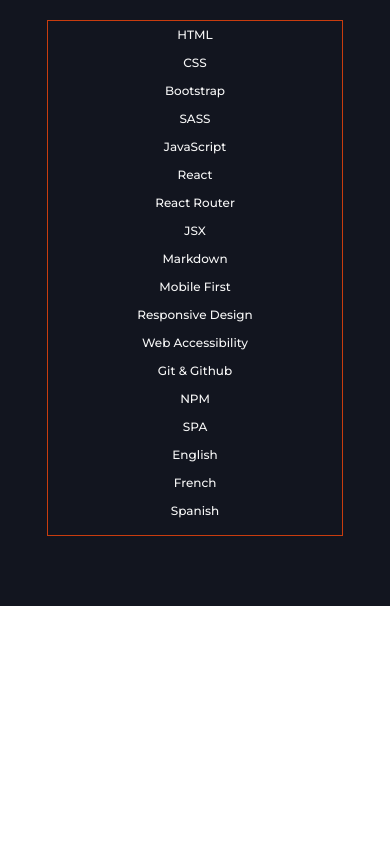
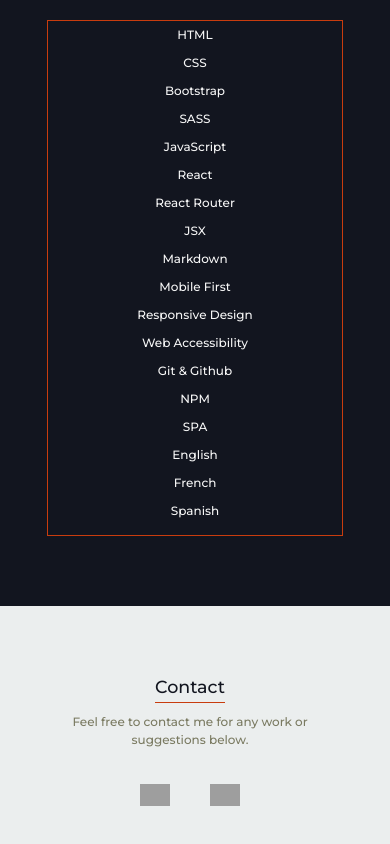
Before and after one commit to darubiomunoz/darubiomunoz.github.io, a React (Create React App) app: page / in a window 390 px wide. Shown: the part 2565-3409 px from the top of the page. Before the commit the page ends 3171 px from the top, so only its background shows below. Built offline with nearby package versions, Linux system fonts and the light colour scheme; no server answers; grey boxes are pictures that could not be loaded.

Commit message:
Contact page done accessible and responsive

```diff
--- a/src/components/styles/Hero.css
+++ b/src/components/styles/Hero.css
@@ -60,7 +60,7 @@
     }
 }
 
-@media screen and (min-width: 275px) {
+@media screen and (min-width: 375px) {
     .hero__icon--social {
         width: 3rem;
     }
--- a/src/pages/Contact.js
+++ b/src/pages/Contact.js
@@ -1,5 +1,46 @@
-import React from 'react';
+import React from "react";
+import "./styles/Contact.css";
 
-const Contact = () => {}
+import LinkedInIcon from "../assets/icons/icon-linkedin.svg";
+import GmailIcon from "../assets/icons/icon-gmail.svg";
+
+const Contact = () => (
+  <div id="contact" className="contact">
+    <h3 className="contact__title" tabIndex="0">
+      Contact
+    </h3>
+    <p className="contact__subtitle mt-3" tabIndex="0">
+      Feel free to contact me for any work or suggestions below.
+    </p>
+    <ul className="hero__list--social">
+      <li className="hero__list--item">
+        <a
+          href="https://www.linkedin.com/in/darmdev/"
+          target="_blank"
+          rel="noreferrer"
+        >
+          <img
+            className="hero__icon--social"
+            src={LinkedInIcon}
+            alt="LinkedIn. Press enter to visit my LinkedIn profile"
+          />
+        </a>
+      </li>
+      <li className="hero__list--item">
+        <a
+          href="mailto:darubiomunoz@gmail.com"
+          target="_blank"
+          rel="noreferrer"
+        >
+          <img
+            className="hero__icon--social"
+            src={GmailIcon}
+            alt="Gmail. Press enter to send me an email to my Gmail account"
+          />
+        </a>
+      </li>
+    </ul>
+  </div>
+);
 
 export default Contact;
--- /dev/null
+++ b/src/pages/styles/Contact.css
@@ -0,0 +1,70 @@
+.contact {
+  width: 100%;
+  height: 100%;
+  padding: 7rem 2rem 7rem 1rem;
+  display: flex;
+  flex-direction: column;
+  align-items: center;
+  justify-content: center;
+  background-color: var(--color-option7);
+}
+
+.contact__title {
+  margin: 0;
+  padding-bottom: 0.5rem;
+  border-bottom: 1px solid var(--color-option4);
+  color: var(--color-option1);
+}
+
+.contact__subtitle {
+  width: 85%;
+  line-height: 1.8rem;
+  text-align: center;
+  font-size: var(--font-size-regular);
+  font-weight: var(--font-weight-normal);
+  color: var(--color-option3);
+}
+
+.hero__list--social {
+  width: 50%;
+  margin-top: 1.5rem;
+  display: flex;
+  justify-content: space-evenly;
+}
+
+.hero__icon--social {
+  width: 1.5rem;
+}
+
+@media screen and (min-width: 280px) {
+  .hero__list--social {
+    margin-top: 2.5rem;
+  }
+
+  .hero__icon--social {
+    width: 2rem;
+  }
+}
+
+@media screen and (min-width: 375px) {
+  .hero__icon--social {
+    width: 3rem;
+  }
+}
+
+@media screen and (min-width: 540px) {
+  .contact__title {
+    font-size: var(--font-size-large);
+  }
+
+  .contact__subtitle {
+    line-height: 2.75rem;
+    font-size: var(--font-size-normal);
+  }
+}
+
+@media (min-width: 992px) {
+  .contact__subtitle {
+    line-height: 3rem;
+  }
+}
--- a/src/routes/App.js
+++ b/src/routes/App.js
@@ -17,6 +17,7 @@ const App = () => {
       <AboutMe />
       <Portfolio />
       <EducationSkills />
+      <Contact />
     </div>
   );
 }
```
